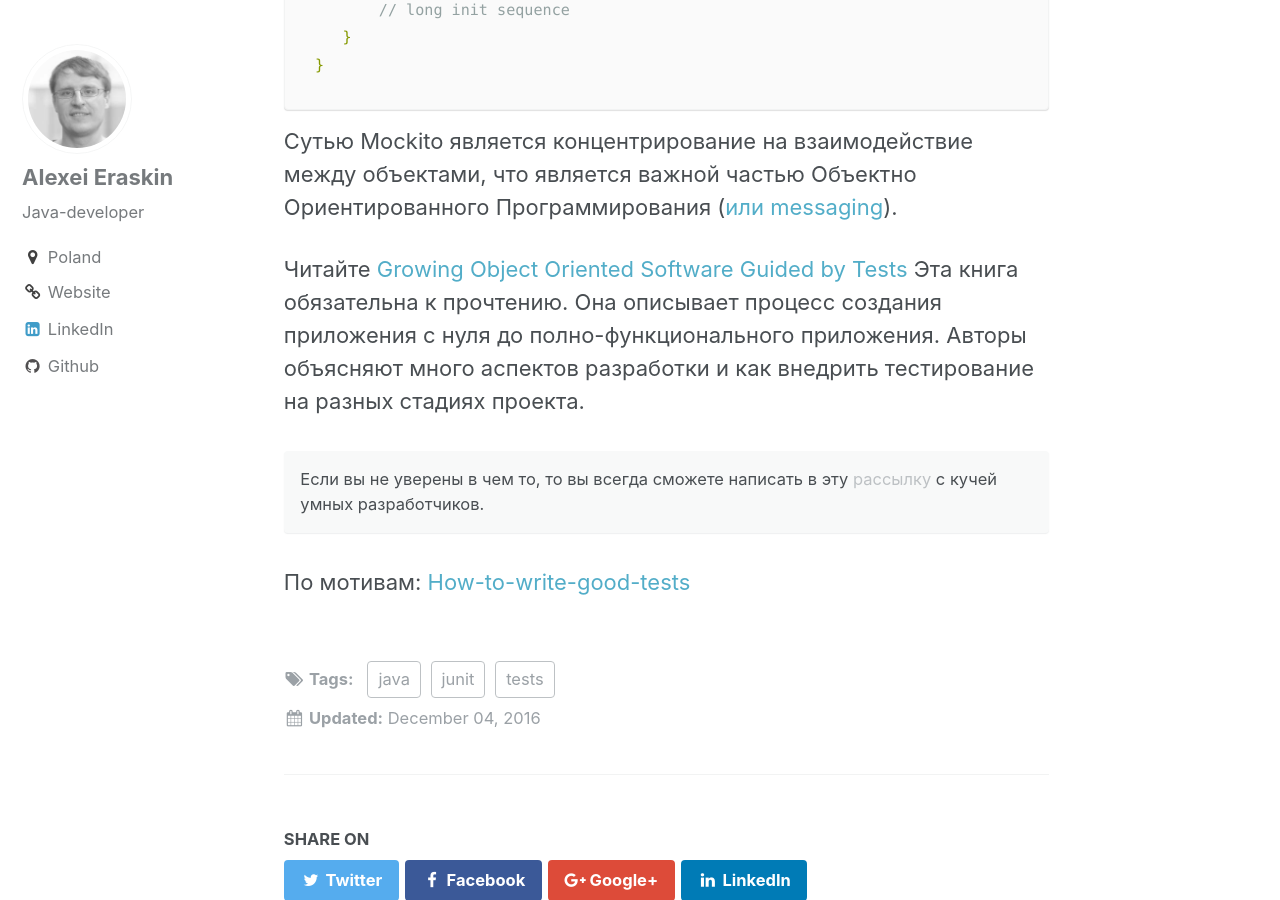
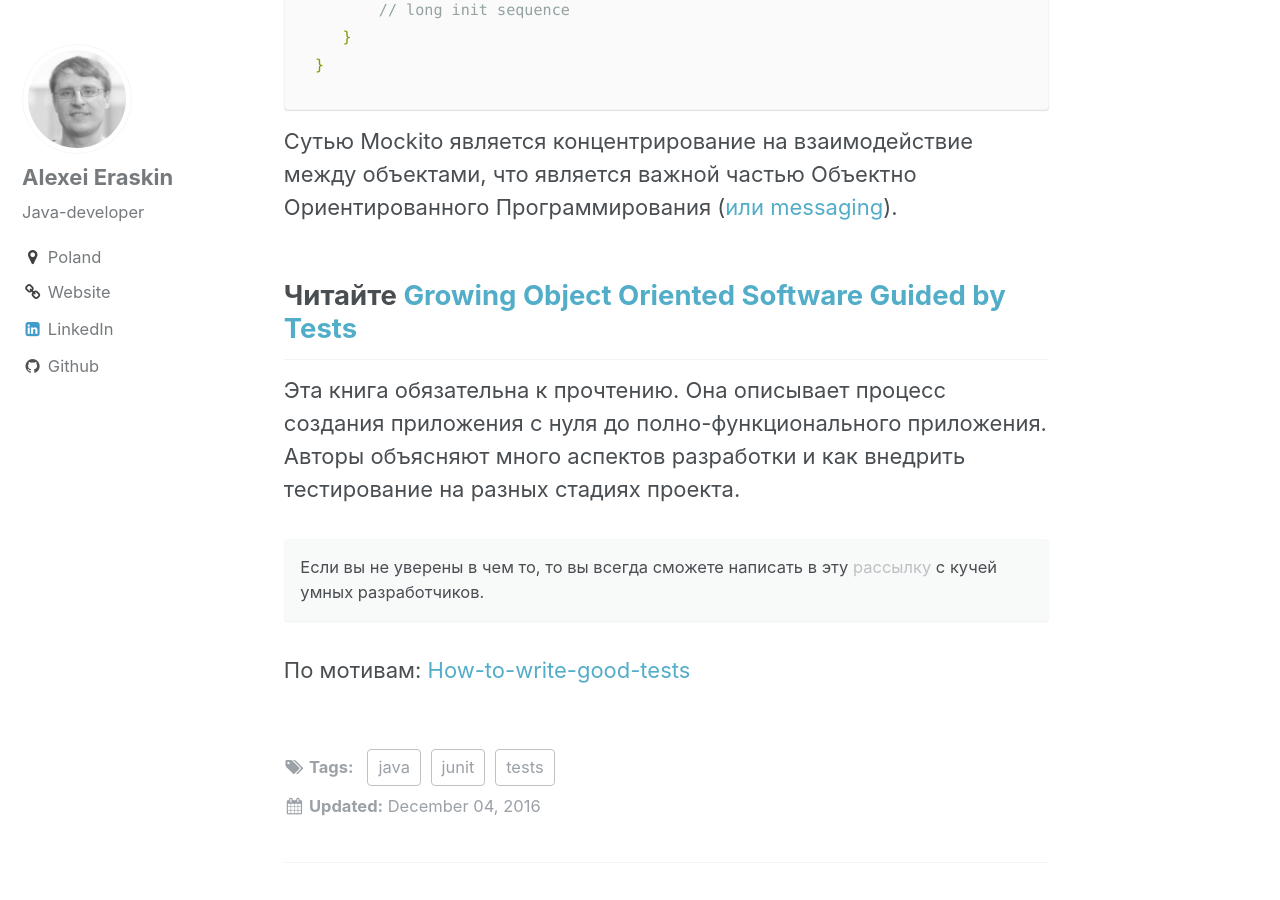
Before and after one commit to smartcoderteam/smartcoderteam.github.io, a Jekyll site: the page built from _posts/2016-12-04-how-to-write-good-tests.md, in a window 1280 px wide and 900 px high, scrolled down 3919 px. Built offline with Jekyll 4.4.1, drawn with Linux system fonts in a browser that asks for light colours; comment, search, counter and statistics services are not loaded.

````diff
--- a/_posts/2016-12-04-how-to-write-good-tests.md
+++ b/_posts/2016-12-04-how-to-write-good-tests.md
@@ -98,7 +98,8 @@ abstract class CustomerCreations {
 ```
 Сутью Mockito является концентрирование на взаимодействие между объектами, что является важной частью Объектно Ориентированного Программирования ([или messaging](http://c2.com/cgi/wiki?AlanKayOnMessaging)).
 
-Читайте [Growing Object Oriented Software Guided by Tests](http://www.amazon.com/Growing-Object-Oriented-Software-Guided-Tests/dp/0321503627)
+##  Читайте [Growing Object Oriented Software Guided by Tests](http://www.amazon.com/Growing-Object-Oriented-Software-Guided-Tests/dp/0321503627)
+
 Эта книга  обязательна к прочтению.
 Она описывает процесс создания приложения с нуля до полно-функционального приложения. Авторы объясняют много аспектов разработки и как внедрить тестирование на разных стадиях проекта.
 
````
